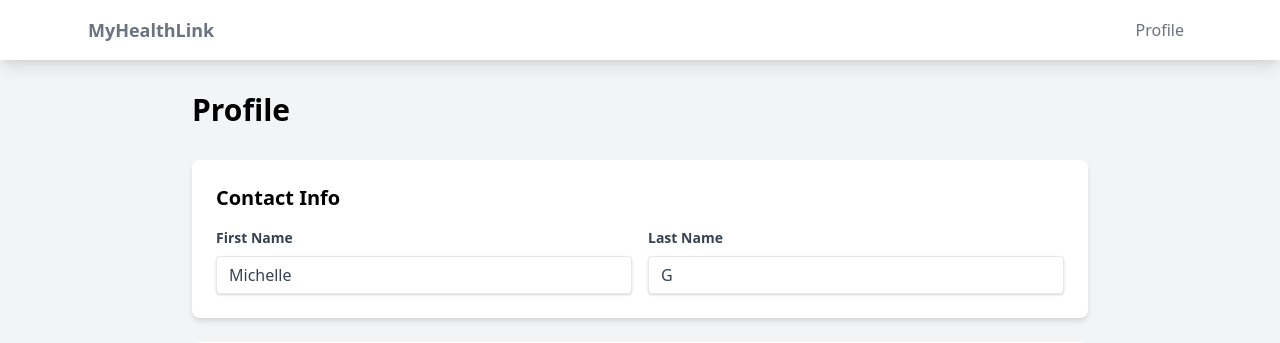
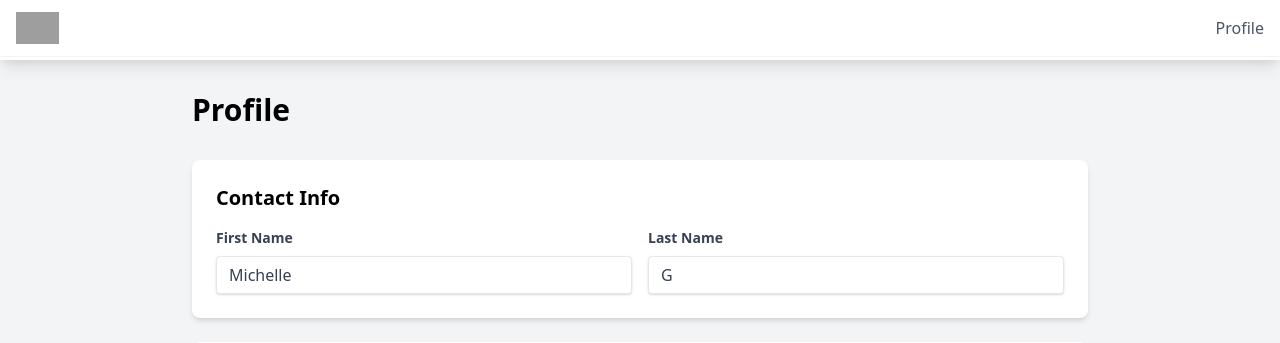
Before and after one commit to AustinArrington87/MyHealthLink, a Flask app: page /profile in a window 1280 px wide. Shown: the top 343 px of the page. Run offline with Flask 3, Linux system fonts and the light colour scheme; grey boxes are pictures that could not be loaded.

Commit message:
Update profile.html

```diff
--- a/myhealthlinkapp/templates/profile.html
+++ b/myhealthlinkapp/templates/profile.html
@@ -3,6 +3,17 @@
 {% block title %}Profile{% endblock %}
 
 {% block content %}
+<div class="fixed top-0 left-0 right-0 bg-white z-50 border-b border-gray-100">
+    <div class="max-w-7xl mx-auto px-4 py-3 flex justify-between items-center">
+        <a href="{{ url_for('home') }}">
+            <img src="{{ url_for('static', filename='img/MHL_logo.png') }}"
+                 alt="MyHealthLink Logo"
+                 class="h-8 drop-shadow-md hover:drop-shadow-lg transition-all duration-300">
+        </a>
+        <a href="{{ url_for('profile') }}" class="text-gray-600 hover:text-gray-900 transition-colors duration-200">Profile</a>
+    </div>
+</div>
+
 <div class="max-w-4xl mx-auto">
     <h1 class="text-3xl font-bold mb-8">Profile</h1>
 
```
